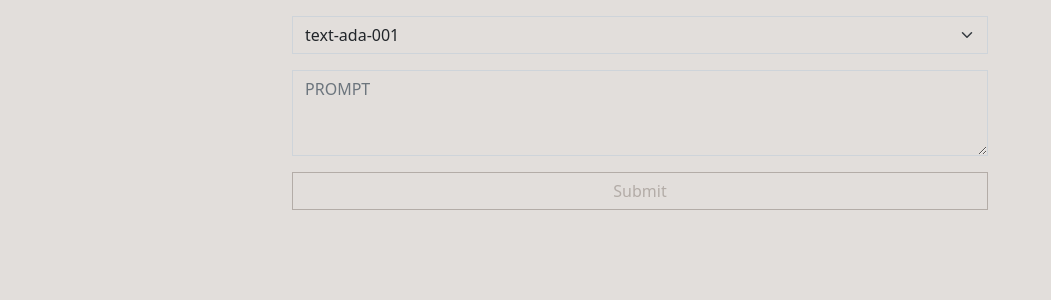
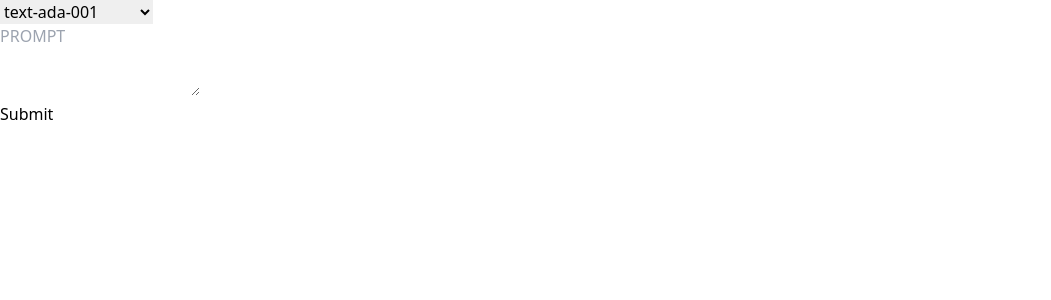
Before and after one commit to usamaa18/shopify-f2022-frontend, a React (Create React App) app: page / in a window 1280 px wide. Shown: the top 300 px of the page, without its empty margins (0-1051 px from the left). Built offline with nearby package versions, Linux system fonts and the light colour scheme.

Commit message:
remove bootstrap

```diff
--- a/public/index.html
+++ b/public/index.html
@@ -29,7 +29,7 @@
     <!-- <link href="https://cdn.jsdelivr.net/npm/bootstrap@5.2.0-beta1/dist/css/bootstrap.min.css" rel="stylesheet" integrity="sha384-0evHe/X+R7YkIZDRvuzKMRqM+OrBnVFBL6DOitfPri4tjfHxaWutUpFmBp4vmVor" crossorigin="anonymous">
     <script src="https://cdn.jsdelivr.net/npm/bootstrap@5.2.0-beta1/dist/js/bootstrap.bundle.min.js" integrity="sha384-pprn3073KE6tl6bjs2QrFaJGz5/SUsLqktiwsUTF55Jfv3qYSDhgCecCxMW52nD2" crossorigin="anonymous"></script>
      -->
-
+     <script src="https://cdn.tailwindcss.com"></script>
 
     <title>React App</title>
   </head>
--- a/src/App.css
+++ b/src/App.css
@@ -1,4 +1,4 @@
-:root {
+/* :root {
   --main-color: #b3aca7;
   --hover-bg-color: #b3aca7;
   --hover-color: #e2dedb;
@@ -14,4 +14,4 @@
   --bs-btn-hover-color: var(--hover-color);
   --bs-btn-hover-bg: var(--hover-bg-color);
   --bs-btn-hover-border-color: var(--border-color);
-}
+} */
--- a/src/App.js
+++ b/src/App.js
@@ -73,22 +73,22 @@ class App extends React.Component {
   render() {
 
     return (
-      <div className="container">
+      <div className="">
         <form onSubmit={this.handleSubmit}>
-          <div className="mb-3 mt-3">
-            <select className="form-select" aria-label="Default select example" onChange={this.handleSelectChange} required>
+          <div className="">
+            <select className="" onChange={this.handleSelectChange} required>
               {engines.map(element => {
                 return <option key={element}>{element}</option>
               })}
             </select>
           </div>
-          <div className="mb-3">
-            <textarea className="form-control" placeholder='PROMPT' rows="3" value={this.state.textAreaValue} onChange={this.handleTextAreaChange} required />
+          <div className="">
+            <textarea className="" placeholder='PROMPT' rows="3" value={this.state.textAreaValue} onChange={this.handleTextAreaChange} required />
 
           </div>
-          <div className="d-grid gap-2">
+          <div className="">
 
-            <button type="submit" className="btn btn-primary">Submit</button>
+            <button type="submit" className="">Submit</button>
           </div>
         </form>
 
--- a/src/custom.scss
+++ b/src/custom.scss
@@ -1,61 +1,61 @@
-$main-color: #b3aca7;
-$hover-bg-color: #b3aca7;
-$hover-color: #e2dedb;
-$border-color: #b3aca7;
-$main-bg-color: #e2dedb;
+// $main-color: #b3aca7;
+// $hover-bg-color: #b3aca7;
+// $hover-color: #e2dedb;
+// $border-color: #b3aca7;
+// $main-bg-color: #e2dedb;
 
-// body {
-//   font-family: 'Lato', sans-serif;
-//   background:
-//   color: var(--main-color);
-// }
+// // body {
+// //   font-family: 'Lato', sans-serif;
+// //   background:
+// //   color: var(--main-color);
+// // }
 
-//   @media (min-width: 1200px) {
-//     .container {
-//       max-width: 720px;
-//     }
-//   }
+// //   @media (min-width: 1200px) {
+// //     .container {
+// //       max-width: 720px;
+// //     }
+// //   }
 
-$container-max-widths: (
-    sm: 540px,
-    md: 720px
-);
+// $container-max-widths: (
+//     sm: 540px,
+//     md: 720px
+// );
 
 
 
 
 
-// Override default variables before the import
-$body-bg: $main-bg-color;
+// // Override default variables before the import
+// $body-bg: $main-bg-color;
 
 
-$input-border-radius: 0;
+// $input-border-radius: 0;
 
-textarea {
-    background: transparent;
-    color: #726659 !important;
-}
+// textarea {
+//     background: transparent;
+//     color: #726659 !important;
+// }
 
-textarea:hover, select:hover{
-    background: $hover-bg-color !important;
-    color: $hover-color !important;
+// textarea:hover, select:hover{
+//     background: $hover-bg-color !important;
+//     color: $hover-color !important;
 
-}
+// }
 
-textarea:focus {
-    outline: 0 none !important;
-}
+// textarea:focus {
+//     outline: 0 none !important;
+// }
 
-.btn:focus,.btn:active {
-    outline: none !important;
-    box-shadow: none;
- }
+// .btn:focus,.btn:active {
+//     outline: none !important;
+//     box-shadow: none;
+//  }
 
 
 
-// $input-placeholder-color: $main-color;
-// $input-focus-bg: $hover-bg-color;
-// $input-focus-color: $hover-bg-color;
-// $input-color: $main-color;
-// Import Bootstrap and its default variables
-@import '~bootstrap/scss/bootstrap.scss';
+// // $input-placeholder-color: $main-color;
+// // $input-focus-bg: $hover-bg-color;
+// // $input-focus-color: $hover-bg-color;
+// // $input-color: $main-color;
+// // Import Bootstrap and its default variables
+// @import '~bootstrap/scss/bootstrap.scss';
--- a/src/index.js
+++ b/src/index.js
@@ -1,8 +1,6 @@
-import 'bootstrap/dist/css/bootstrap.css';
 import React from 'react';
 import ReactDOM from 'react-dom/client';
 import './index.css';
-import './custom.scss';
 import App from './App';
 import reportWebVitals from './reportWebVitals';
 
```
